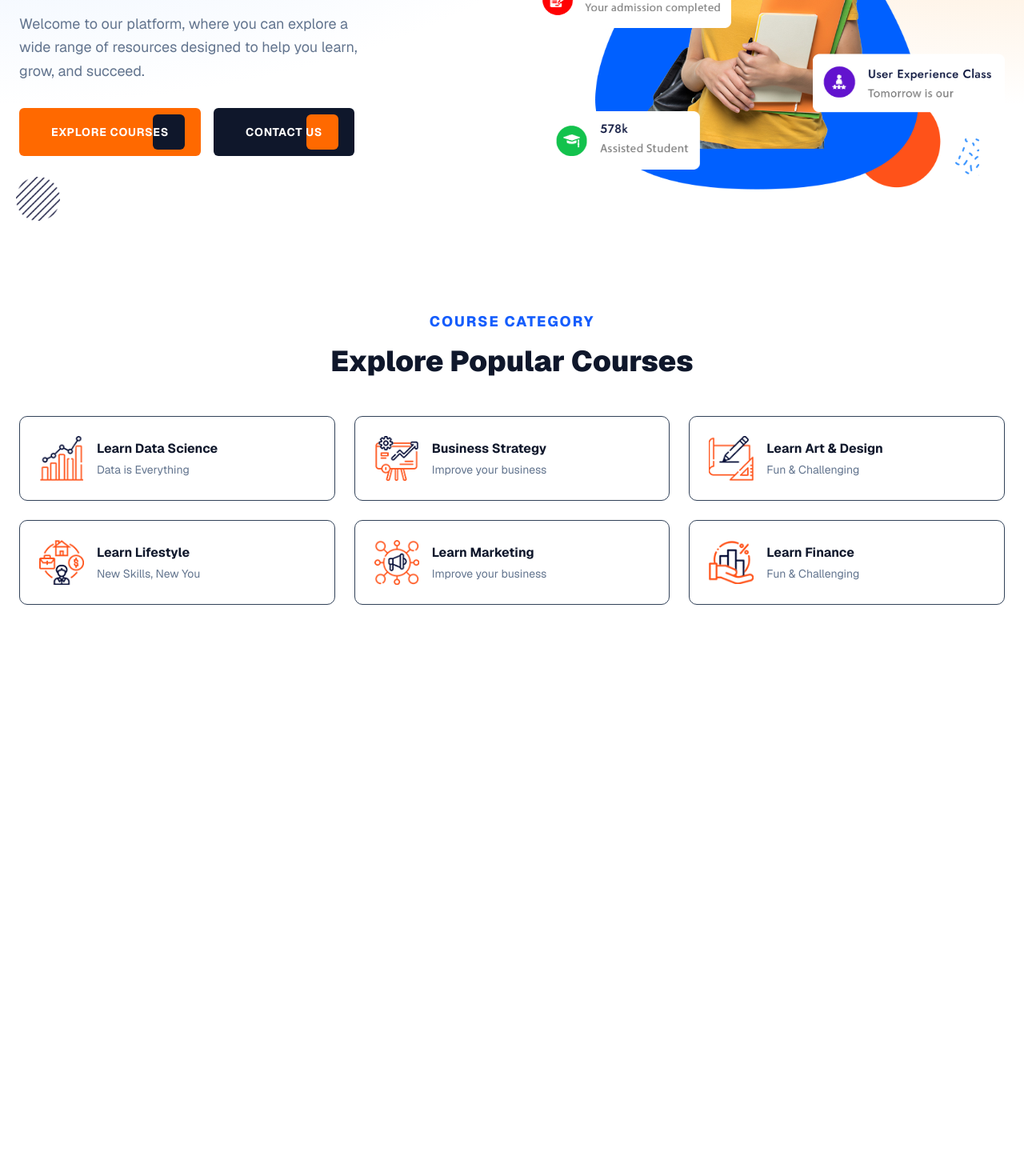
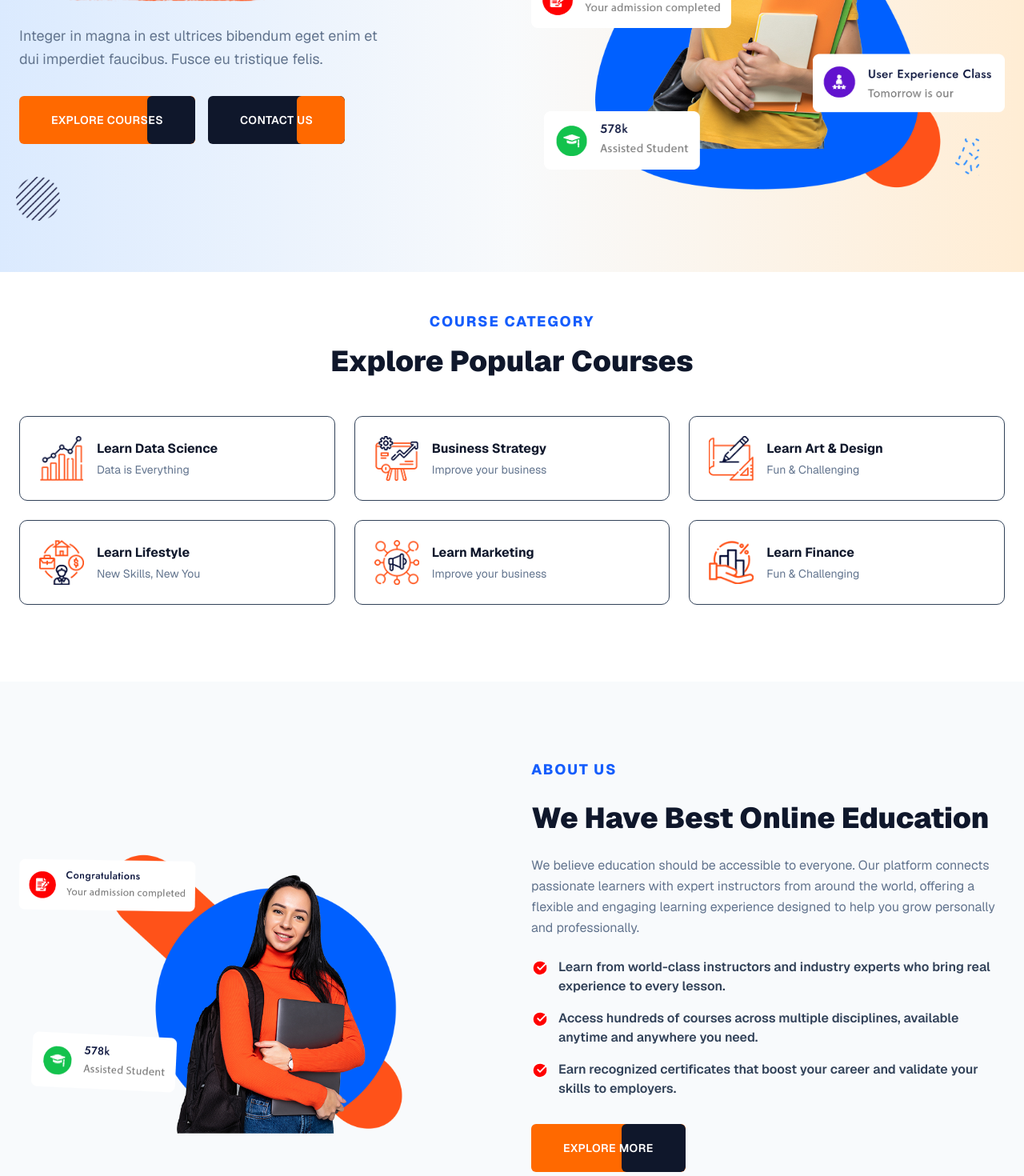
Before and after one commit to MrBrain314/educator, a Next.js app: page / in a window 1280 px wide. Shown: the part 460-1930 px from the top of the page at 80% size. Before the commit the page ends 1312 px from the top, so only its background shows below. Built offline with nearby package versions, Linux system fonts and the light colour scheme.

Commit message:
Mise en page de la section about

```diff
--- a/src/app/page.tsx
+++ b/src/app/page.tsx
@@ -1,4 +1,5 @@
 import Navbar from "@/components/layout/Navbar";
+import About from "@/components/sections/About";
 import Category from "@/components/sections/Category";
 import Header from "@/components/sections/Header";
 
@@ -8,6 +9,7 @@ export default function HomePage() {
       <Navbar />
       <Header />
       <Category />
+      <About />
     </main>
   );
 }
--- /dev/null
+++ b/src/components/sections/About.tsx
@@ -0,0 +1,107 @@
+import Image from "next/image";
+import Link from "next/link";
+import { CheckCircle } from "lucide-react";
+
+const points = [
+  "Learn from world-class instructors and industry experts who bring real experience to every lesson.",
+  "Access hundreds of courses across multiple disciplines, available anytime and anywhere you need.",
+  "Earn recognized certificates that boost your career and validate your skills to employers.",
+];
+
+export default function About() {
+  return (
+    <section id="about" className="w-full py-16 lg:py-24 bg-slate-50">
+      <div className="max-w-7xl mx-auto px-6 grid grid-cols-1 lg:grid-cols-2 gap-12 items-center">
+        {/* ---- Colonne gauche — image ---- */}
+        <div className="relative flex justify-center items-center min-h-[420px]">
+          {/* Background shape */}
+          <Image
+            src="/images/about-img-bg.png"
+            alt=""
+            width={480}
+            height={480}
+            className="object-contain"
+          />
+
+          {/* Image principale */}
+          <div className="absolute inset-0 flex justify-center items-end z-10">
+            <Image
+              src="/images/about-img.png"
+              alt="About us"
+              width={380}
+              height={420}
+              className="object-contain"
+            />
+          </div>
+
+          {/* Icône flottante 1 */}
+          <div className="absolute top-[20%] left-0 z-20 animate-[zigzag_4s_ease-in-out_infinite]">
+            <Image
+              src="/images/banner-aliment-icon-1.png"
+              alt=""
+              width={220}
+              height={90}
+            />
+          </div>
+
+          {/* Icône flottante 2 */}
+          <div className="absolute bottom-[10%] left-4 z-20 animate-[zigzag_4s_ease-in-out_infinite_0.5s]">
+            <Image
+              src="/images/banner-aliment-icon-3.png"
+              alt=""
+              width={180}
+              height={75}
+            />
+          </div>
+        </div>
+
+        {/* ---- Colonne droite — contenu ---- */}
+        <div className="flex flex-col gap-6">
+          {/* Subtitle */}
+          <p className="text-blue-600 font-extrabold text-lg uppercase tracking-widest">
+            About Us
+          </p>
+
+          {/* Titre */}
+          <h2 className="text-3xl lg:text-4xl font-black text-slate-900 leading-tight">
+            We Have Best Online Education
+          </h2>
+
+          {/* Texte */}
+          <p className="text-slate-500 text-base leading-relaxed">
+            We believe education should be accessible to everyone. Our platform
+            connects passionate learners with expert instructors from around the
+            world, offering a flexible and engaging learning experience designed
+            to help you grow personally and professionally.
+          </p>
+
+          {/* Liste de points */}
+          <ul className="flex flex-col gap-4">
+            {points.map((point, index) => (
+              <li key={index} className="flex items-start gap-3">
+                <CheckCircle
+                  size={22}
+                  className="text-orange-500 shrink-0 mt-0.5"
+                  fill="red"
+                  color="white"
+                />
+                <p className="text-slate-700 font-semibold">{point}</p>
+              </li>
+            ))}
+          </ul>
+
+          {/* Bouton CTA */}
+          <div className="mt-2">
+            <Link href="#course">
+              <button className="relative overflow-hidden bg-orange-500 text-white font-semibold px-10 py-5 rounded-sm group uppercase tracking-wide text-sm">
+                <span className="relative z-10">Explore More</span>
+
+                <span className="absolute inset-y-0 right-0 w-20 bg-slate-900 rounded-sm transition-all duration-500 ease-in-out group-hover:w-full" />
+              </button>
+            </Link>
+          </div>
+        </div>
+      </div>
+    </section>
+  );
+}
--- a/src/components/sections/Header.tsx
+++ b/src/components/sections/Header.tsx
@@ -5,15 +5,9 @@ export default function Header() {
   return (
     <section
       id="home"
-      className="relative w-screen flex items-center overflow-hidden py-16 lg:py-24"
-      style={{
-        background: `
-      radial-gradient(ellipse at top left, #dbeafe 0%, transparent 50%),
-      radial-gradient(ellipse at top right, #fed7aa 0%, transparent 50%),
-      white
-    `,
-      }}
+      className="relative w-screen bg-gradient-to-r from-blue-100 via-slate-50 to-orange-100 flex items-center overflow-hidden py-16 lg:py-24"
     >
+
       {/* ---- Shapes décoratifs ---- */}
       <div className="absolute top-30 left-6 z-0">
         <Image src="/images/shape-1.png" alt="" width={70} height={70} />
@@ -30,8 +24,10 @@ export default function Header() {
 
       {/* ---- Contenu centré ---- */}
       <div className="relative z-10 w-full max-w-7xl mx-auto px-6 grid grid-cols-1 lg:grid-cols-2 gap-12 items-center">
+
         {/* ---- Colonne gauche ---- */}
         <div className="flex flex-col gap-6">
+
           <p className="text-blue-600 font-black text-lg uppercase tracking-widest">
             Welcome To Online Coaching
           </p>
@@ -51,28 +47,33 @@ export default function Header() {
           </h1>
 
           <p className="text-slate-500 text-base lg:text-lg leading-relaxed max-w-md mt-4">
-           Welcome to our platform, where you can explore a wide range of resources designed to help you learn, grow, and succeed.
+            Integer in magna in est ultrices bibendum eget enim et dui imperdiet faucibus. Fusce eu tristique felis.
           </p>
 
           <div className="flex items-center gap-4 flex-wrap mt-2">
             <Link href="#course">
-              <button className="relative overflow-hidden bg-orange-500 text-white font-bold px-10 py-5 rounded-sm group uppercase tracking-wider text-sm">
+  <button className="relative overflow-hidden bg-orange-500 text-white font-semibold px-10 py-5 rounded-sm group uppercase tracking-wide text-sm">
     <span className="relative z-10">Explore Courses</span>
-                <span className="absolute inset-y-2 right-5 w-10 bg-slate-900 rounded-sm transition-all duration-500 ease-in-out group-hover:w-full" />
+
+    <span className="absolute inset-y-0 right-0 w-15 bg-slate-900 rounded-sm transition-all duration-500 ease-in-out group-hover:w-full" />
   </button>
 </Link>
 
 <Link href="#contact">
-              <button className="relative overflow-hidden bg-slate-900 text-white font-bold px-10 py-5 rounded-sm group uppercase tracking-wider text-sm">
+  <button className="relative overflow-hidden bg-slate-900 text-white font-semibold px-10 py-5 rounded-sm group uppercase tracking-wide text-sm">
     <span className="relative z-10">Contact Us</span>
-                <span className="absolute inset-y-2 right-5 w-10 bg-orange-500 rounded-sm transition-all duration-500 ease-in-out group-hover:w-full" />
+
+    <span className="absolute inset-y-0 right-0 w-15 bg-orange-500 rounded-sm transition-all duration-500 ease-in-out group-hover:w-full" />
   </button>
 </Link>
+
           </div>
+
         </div>
 
         {/* ---- Colonne droite ---- */}
         <div className="relative hidden lg:flex justify-center items-center min-h-[520px]">
+
           {/* Background shape */}
           <div className="absolute inset-0 flex justify-center items-center">
             <Image
@@ -97,44 +98,25 @@ export default function Header() {
 
           {/* Icône flottante 1 - Congratulations (en haut à gauche de l'image) */}
           <div className="absolute top-60 -left-0 z-20 animate-[zigzag_4s_ease-in-out_infinite]">
-            <Image
-              src="/images/banner-aliment-icon-1.png"
-              alt=""
-              width={250}
-              height={100}
-            />
+            <Image src="/images/banner-aliment-icon-1.png" alt="" width={250} height={100} />
           </div>
 
           {/* Icône flottante 2 - User Experience Class (à droite milieu) */}
           <div className="absolute top-95 -right-0 z-20 -translate-y-1/2 animate-[zigzag_4s_ease-in-out_infinite_1s]">
-            <Image
-              src="/images/banner-aliment-icon-2.png"
-              alt=""
-              width={240}
-              height={100}
-            />
+            <Image src="/images/banner-aliment-icon-2.png" alt="" width={240} height={100} />
           </div>
 
           {/* Icône flottante 3 - 578k Assisted Student (en bas) */}
           <div className="absolute bottom-8 left-4 z-20 animate-[zigzag_4s_ease-in-out_infinite_0.5s]">
-            <Image
-              src="/images/banner-aliment-icon-3.png"
-              alt=""
-              width={195}
-              height={80}
-            />
+            <Image src="/images/banner-aliment-icon-3.png" alt="" width={195} height={80} />
           </div>
 
           {/* Icône flottante 4 - petite icône (haut droite) */}
           <div className="absolute top-4 right-4 z-20 animate-bounce">
-            <Image
-              src="/images/banner-aliment-icon-4.png"
-              alt=""
-              width={80}
-              height={80}
-            />
+            <Image src="/images/banner-aliment-icon-4.png" alt="" width={80} height={80} />
           </div>
         </div>
+
       </div>
     </section>
   );
```
Lines whose indentation alone changed are shown as unchanged.
